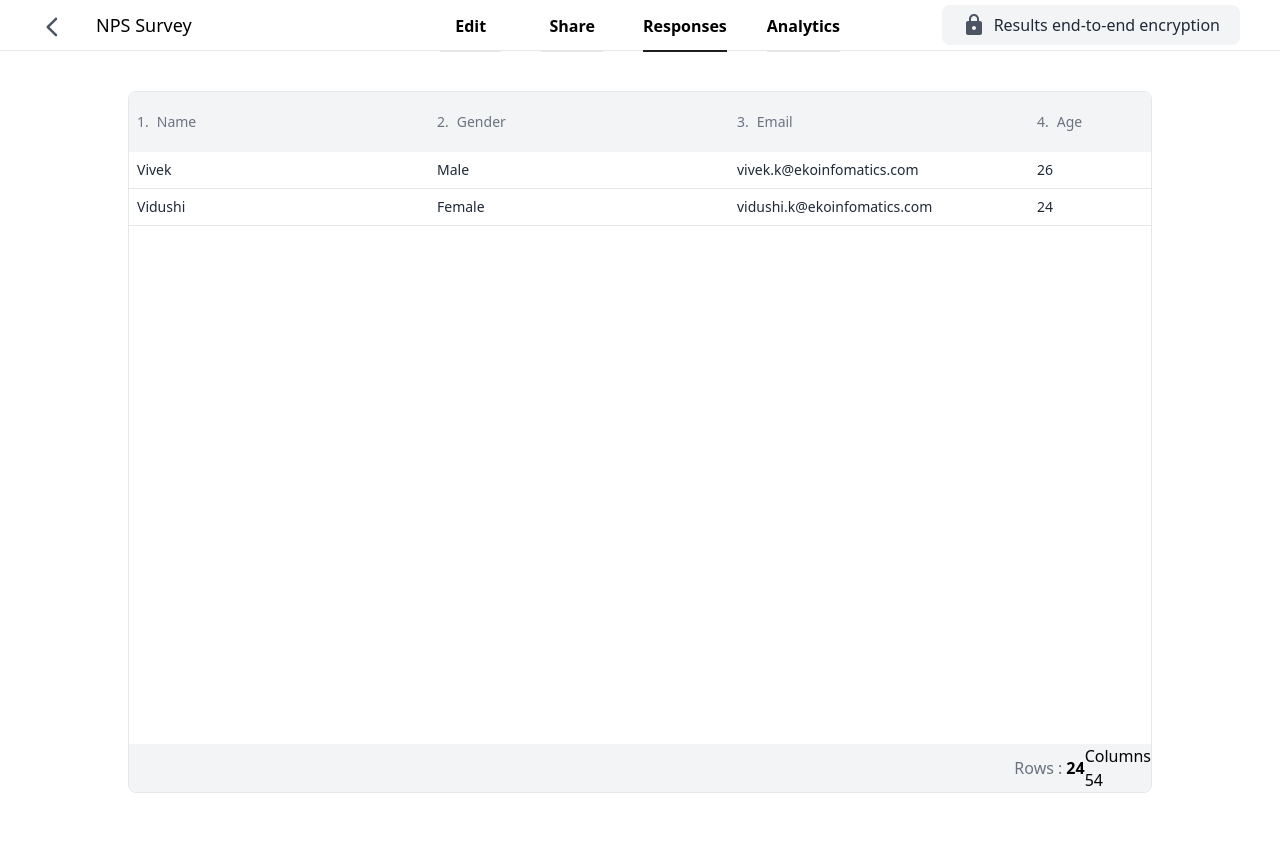
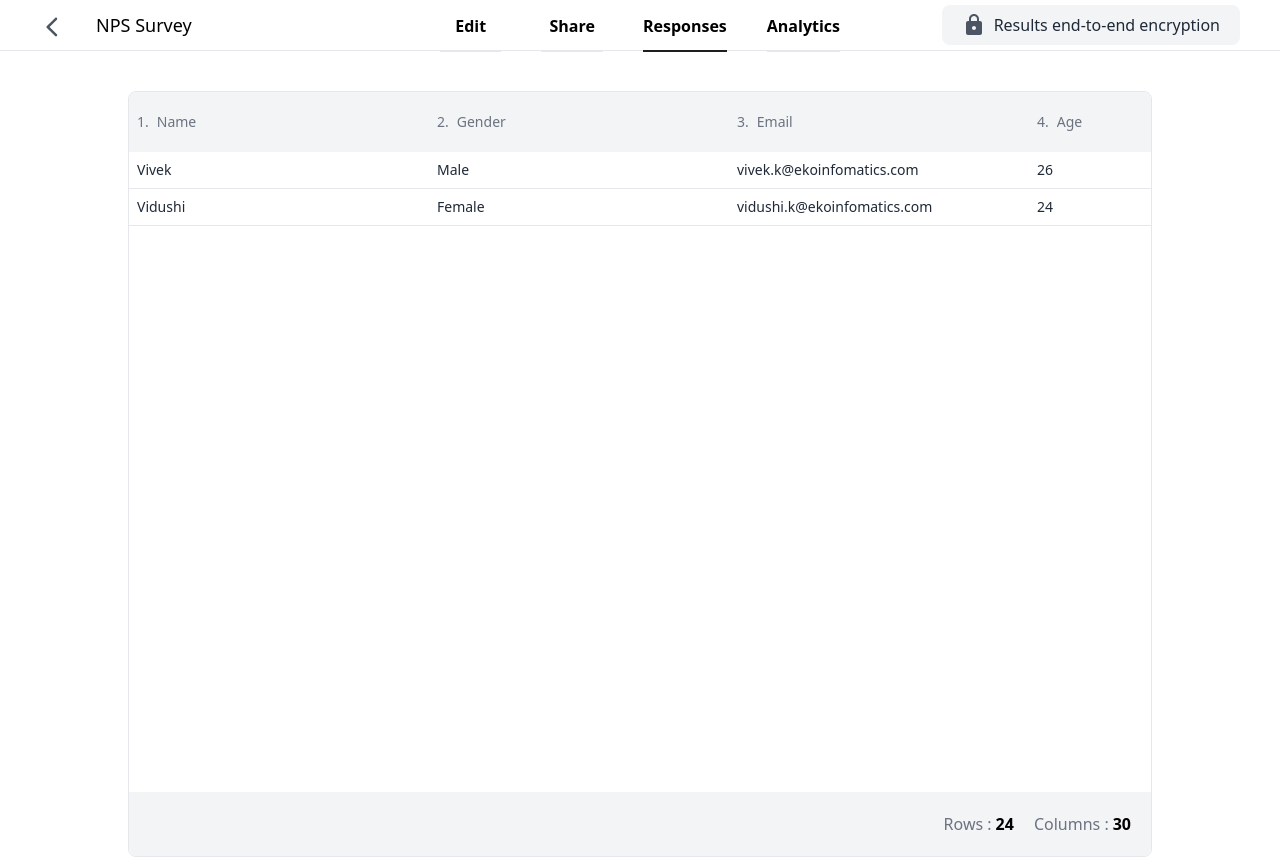
Before and after one commit to vivekEko/nlp_v2, a React (Vite) app: page /admin/response/123 in a window 1280 px wide. Before the commit the page ends 800 px from the top, so only its background shows below. Built offline with nearby package versions, Linux system fonts and the light colour scheme.

Commit message:
added new frontend code in review page

```diff
--- a/src/pages/AdminResponsePage.jsx
+++ b/src/pages/AdminResponsePage.jsx
@@ -158,18 +158,17 @@ const AdminResponsePage = () => {
                 }
               )}
             </div>
+          </div>
+          {/* rows and colums count */}
+          <div className=" left-0 right-0 bg-gray-100 rounded-b-lg bottom-0 flex justify-end items-center gap-5 py-5 px-5">
+            <div className="flex gap-1 items-center ">
+              <h1 className="text-gray-500">Rows : </h1>
+              <h2 className=" text-black font-semibold">24</h2>
+            </div>
 
-            {/* rows and colums count */}
-            <div className="absolute left-0 right-0 bg-gray-100 rounded-b-lg bottom-0 flex justify-end items-center">
-              <div className="flex gap-1 items-center ">
-                <h1 className="text-gray-500">Rows : </h1>
-                <h2 className=" text-black font-semibold">24</h2>
-              </div>
-
-              <div>
-                <h1>Columns</h1>
-                <h2>54</h2>
-              </div>
+            <div className="flex gap-1 items-center ">
+              <h1 className="text-gray-500">Columns : </h1>
+              <h2 className=" text-black font-semibold">30</h2>
             </div>
           </div>
         </div>
```
